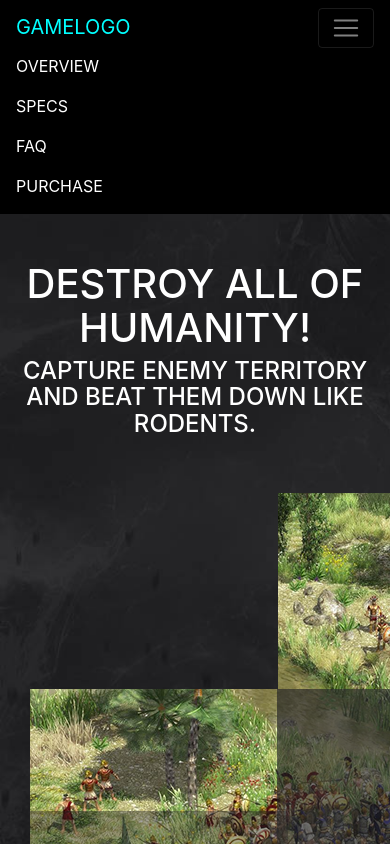
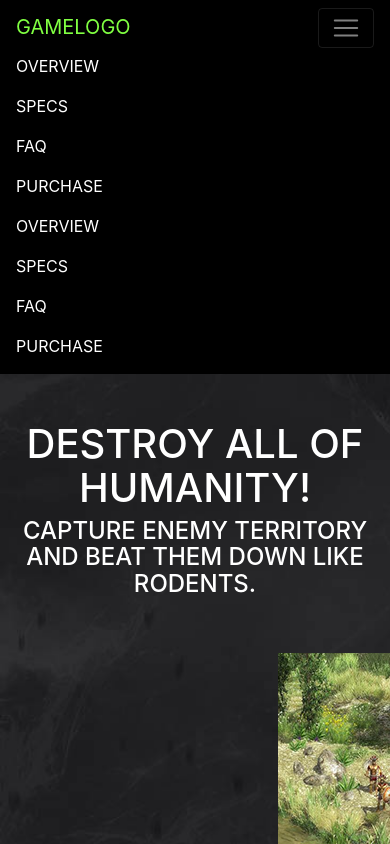
Before and after one commit to rosaMiller/gamelayout1, a plain HTML site: page src/index.html in a window 390 px wide. Both pictures are taken after a click on the button "Toggle navigation". Shown: the top 844 px of the page. Drawn offline with Linux system fonts and the light colour scheme.

```diff
--- a/src/index.html
+++ b/src/index.html
@@ -36,6 +36,16 @@
                             </li>
                             <li class="nav-item">
                                 <a class="nav-link" href="#">Purchase</a>
+                                <a class="nav-link text-primary" href="#">Overview</a>
+                            </li>
+                            <li class="nav-item">
+                                <a class="nav-link text-primary" href="#">Specs</a>
+                            </li>
+                            <li class="nav-item">
+                                <a class="nav-link text-primary" href="#">FAQ</a>
+                            </li>
+                            <li class="nav-item">
+                                <a class="nav-link text-primary" href="#">Purchase</a>
                             </li>
                         </ul>
                     </div>
--- a/src/scss/style.scss
+++ b/src/scss/style.scss
@@ -1,5 +1,5 @@
 #hero {
-  background: url('/assets/bg.jpg') no-repeat;
+    background: url("/assets/bg.jpg") no-repeat;
     background-size: cover;
     background-position: 0 60%;
 }
@@ -9,41 +9,41 @@
 }
 
 #logo {
-  color: cyan;
+    color: #80ff42;
 }
 
-
 .navbar {
-  width:100%;
+    width: 100%;
     background: none !important;
-
-  @media(max-width: 34em){
-    background: black !important;
 }
 
-  .navbar-toggler {
+@media (max-width: 34em) {
+    .navbar {
+        background: black !important; }
+}
+
+.navbar .navbar-toggler {
     cursor: pointer;
     outline: 0;
 }
 
-  .nav-link {
+.navbar .nav-link {
     text-transform: uppercase;
     font-weight: bold;
 }
 
-  .nav-item {
+.navbar .nav-item {
     padding: 0 1rem;
+}
 
-    @media(max-width: 34em) {
+@media (max-width: 34em) {
+    .navbar .nav-item {
         padding: 0;
     }
-
-    .nav-link {
-      @media(max-width: 34em) {
+}
+@media (max-width: 34em) {
+    .navbar .nav-item .nav-link {
         font-weight: normal;
         color: #fff !important;
-
     }
 }
-  }
-}
```
Also changed, not shown: src/css/style.css. Lines whose indentation alone changed are shown as unchanged.
